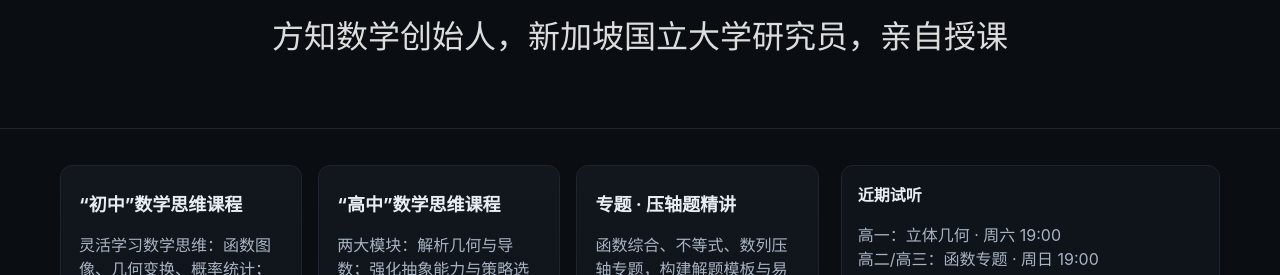
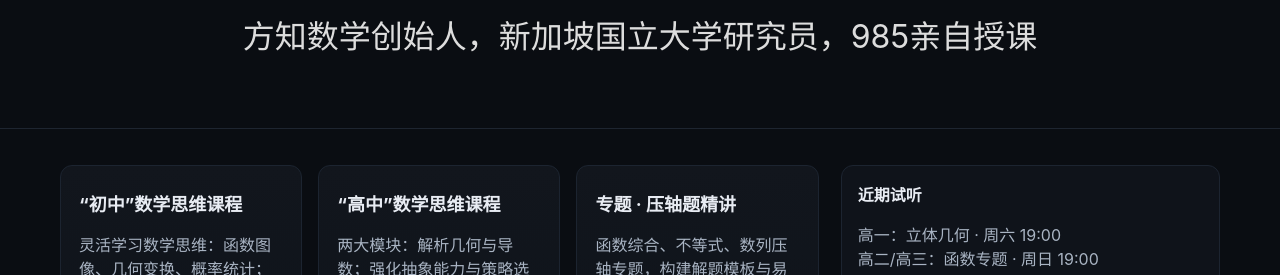
Before and after one commit to ZV-NUS/my-homepage, a plain HTML site: page index.html in a window 1280 px wide. Shown: the part 825-1100 px from the top of the page. Drawn offline with Linux system fonts and the light colour scheme.

Commit message:
Update index.html

```diff
--- a/index.html
+++ b/index.html
@@ -93,7 +93,7 @@
       <div class="headline">
         <h1>方知数学®</h1>
         <p>培养 <span class="hl">数学家思维</span>，真正学好数学</p>
-        <p>方知数学创始人，新加坡国立大学研究员，亲自授课</p>
+        <p>方知数学创始人，新加坡国立大学研究员，985亲自授课</p>
       </div>
     </div>
   </section>
```
